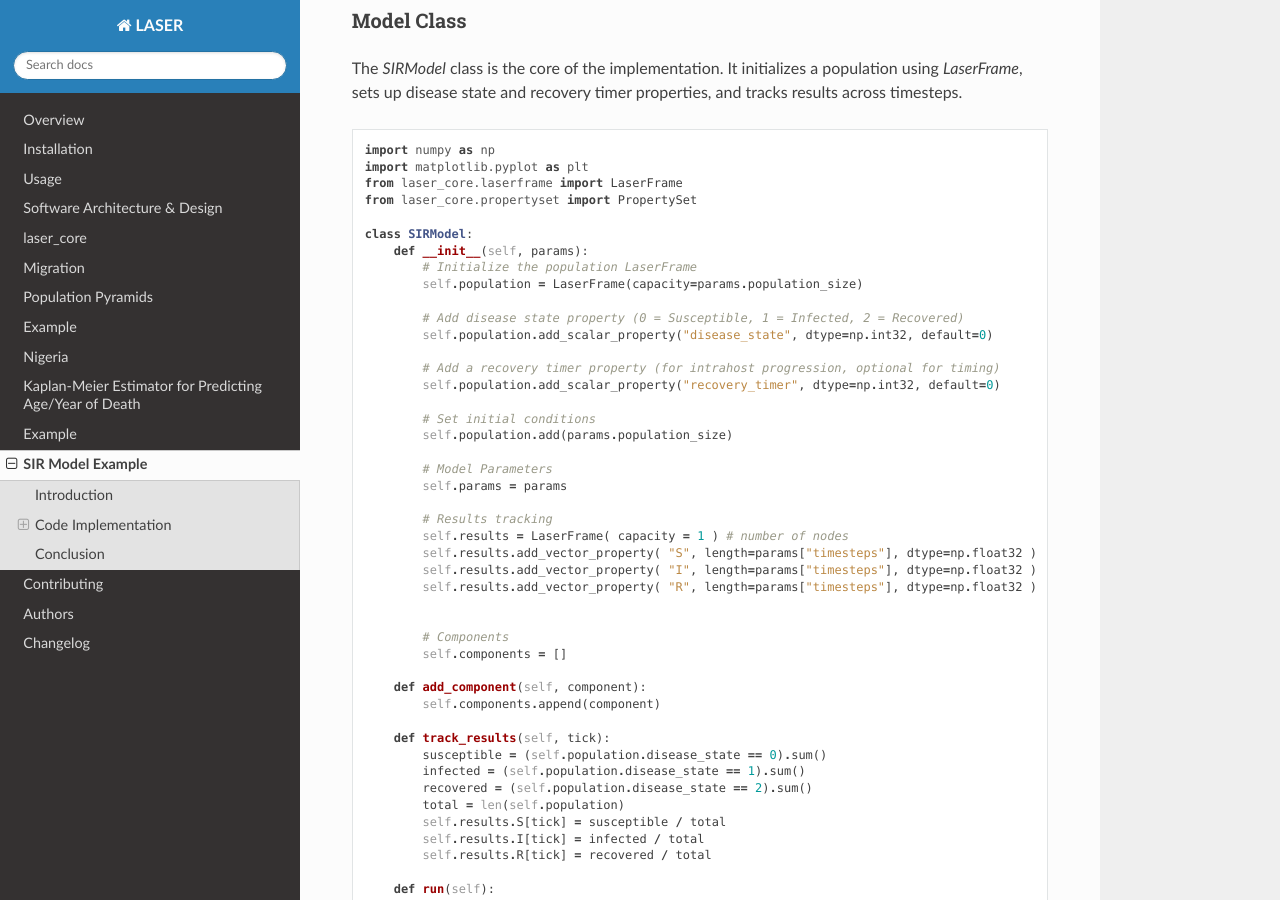
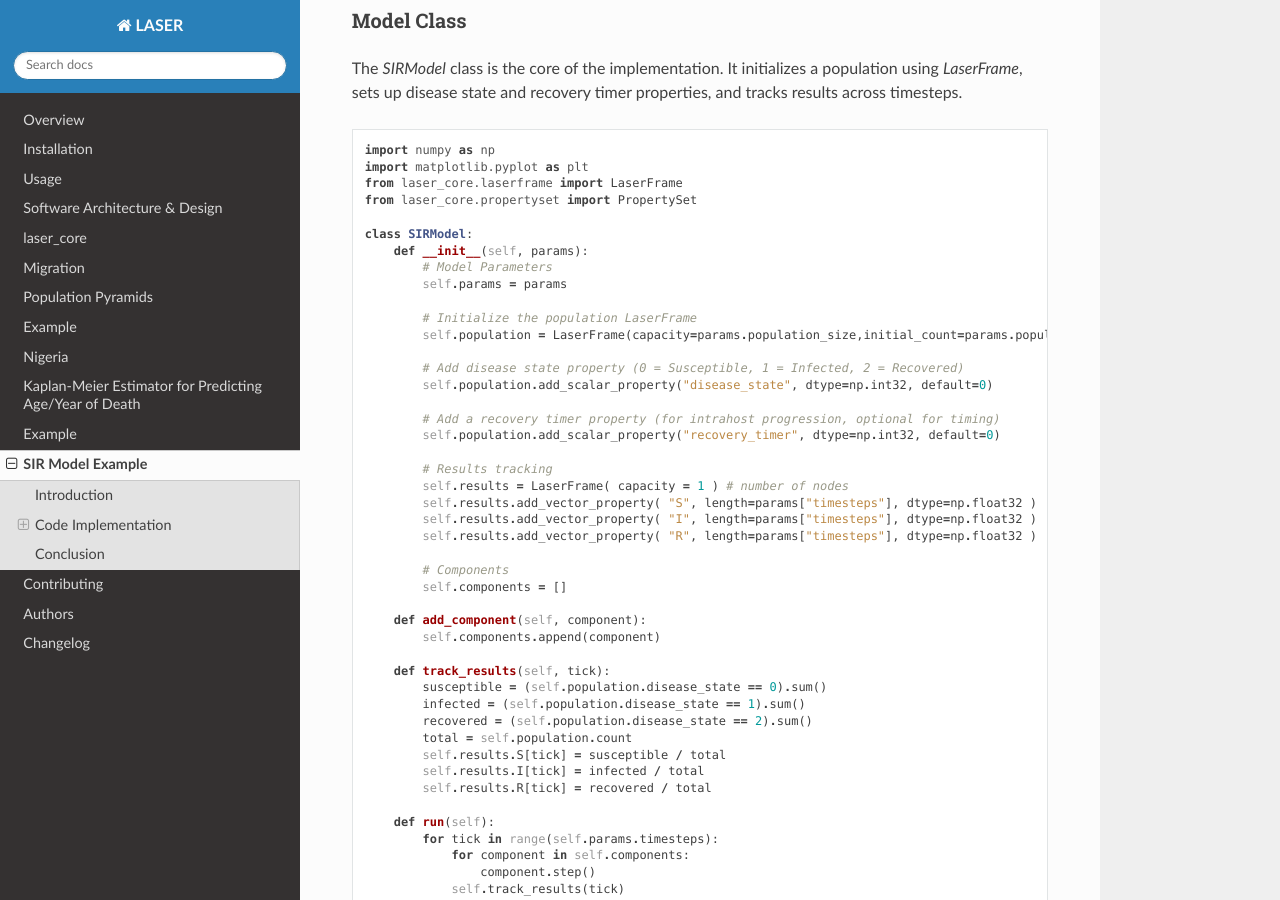
Before and after one commit to InstituteforDiseaseModeling/laser, a Sphinx documentation site: the page built from docs/example.rst, in a window 1280 px wide and 900 px high, scrolled down 529 px. Built offline with Sphinx 7.4.7 and the Read the Docs theme 3.1.0, drawn with Linux system fonts in a browser that asks for light colours.

Commit message:
Had to update reference example code to reflect latest change to LaserFrame ctor.

```diff
--- a/docs/example.rst
+++ b/docs/example.rst
@@ -25,8 +25,11 @@ The `SIRModel` class is the core of the implementation. It initializes a populat
 
     class SIRModel:
         def __init__(self, params):
+            # Model Parameters
+            self.params = params
+
             # Initialize the population LaserFrame
-            self.population = LaserFrame(capacity=params.population_size)
+            self.population = LaserFrame(capacity=params.population_size,initial_count=params.population_size)
 
             # Add disease state property (0 = Susceptible, 1 = Infected, 2 = Recovered)
             self.population.add_scalar_property("disease_state", dtype=np.int32, default=0)
@@ -34,18 +37,11 @@ The `SIRModel` class is the core of the implementation. It initializes a populat
             # Add a recovery timer property (for intrahost progression, optional for timing)
             self.population.add_scalar_property("recovery_timer", dtype=np.int32, default=0)
 
-            # Set initial conditions
-            self.population.add(params.population_size)
-
-            # Model Parameters
-            self.params = params
-
             # Results tracking
             self.results = LaserFrame( capacity = 1 ) # number of nodes
             self.results.add_vector_property( "S", length=params["timesteps"], dtype=np.float32 )
             self.results.add_vector_property( "I", length=params["timesteps"], dtype=np.float32 )
             self.results.add_vector_property( "R", length=params["timesteps"], dtype=np.float32 )
-
 
             # Components
             self.components = []
@@ -57,7 +53,7 @@ The `SIRModel` class is the core of the implementation. It initializes a populat
             susceptible = (self.population.disease_state == 0).sum()
             infected = (self.population.disease_state == 1).sum()
             recovered = (self.population.disease_state == 2).sum()
-            total = len(self.population)
+            total = self.population.count
             self.results.S[tick] = susceptible / total
             self.results.I[tick] = infected / total
             self.results.R[tick] = recovered / total
```
Also changed, not shown: 1 other file.
